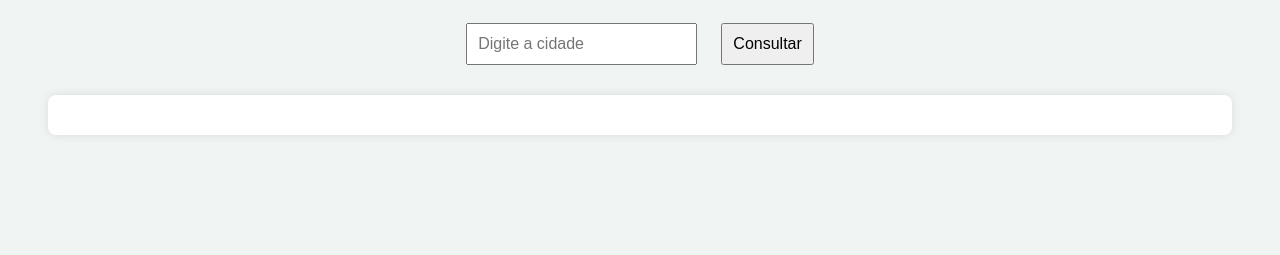
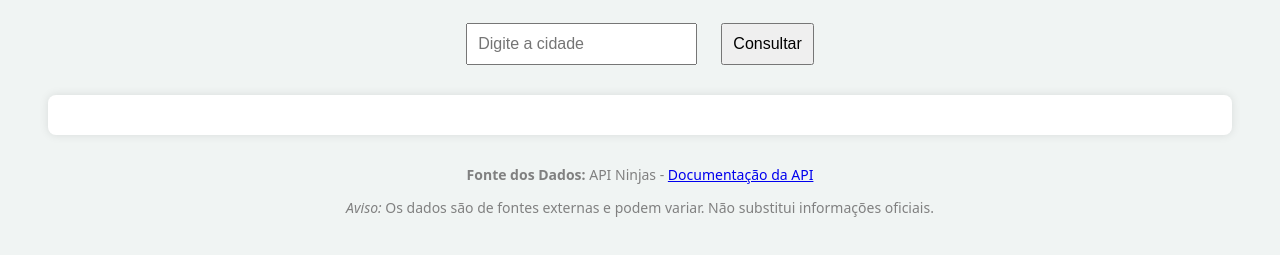
Before and after one commit to TortellaDev/trabalho-FIAP-daddos-climaticos, a plain HTML site: page index.html in a window 1280 px wide. Shown: the part 137-392 px from the top of the page. Drawn offline with Linux system fonts and the light colour scheme.

Commit message:
Update index.html

```diff
--- a/index.html
+++ b/index.html
@@ -7,3 +7,10 @@
 <input type="text" id="cidade" placeholder="Digite a cidade">
 <button onclick="consultarAr()">Consultar</button>
 <div id="resultado" style="margin-top:20px;"></div>
+
+<div id="As informações climáticas são de uso público segundo os Termos de Serviço da API Ninjas. Consulte: https://api-ninjas.com/terms
+
+" style="margin-top: 30px; font-size: 14px; color: gray;">
+  <p><strong>Fonte dos Dados:</strong> API Ninjas - <a href="https://api-ninjas.com/api/airquality" target="_blank">Documentação da API</a></p>
+  <p><em>Aviso:</em> Os dados são de fontes externas e podem variar. Não substitui informações oficiais.</p>
+</div>
```
